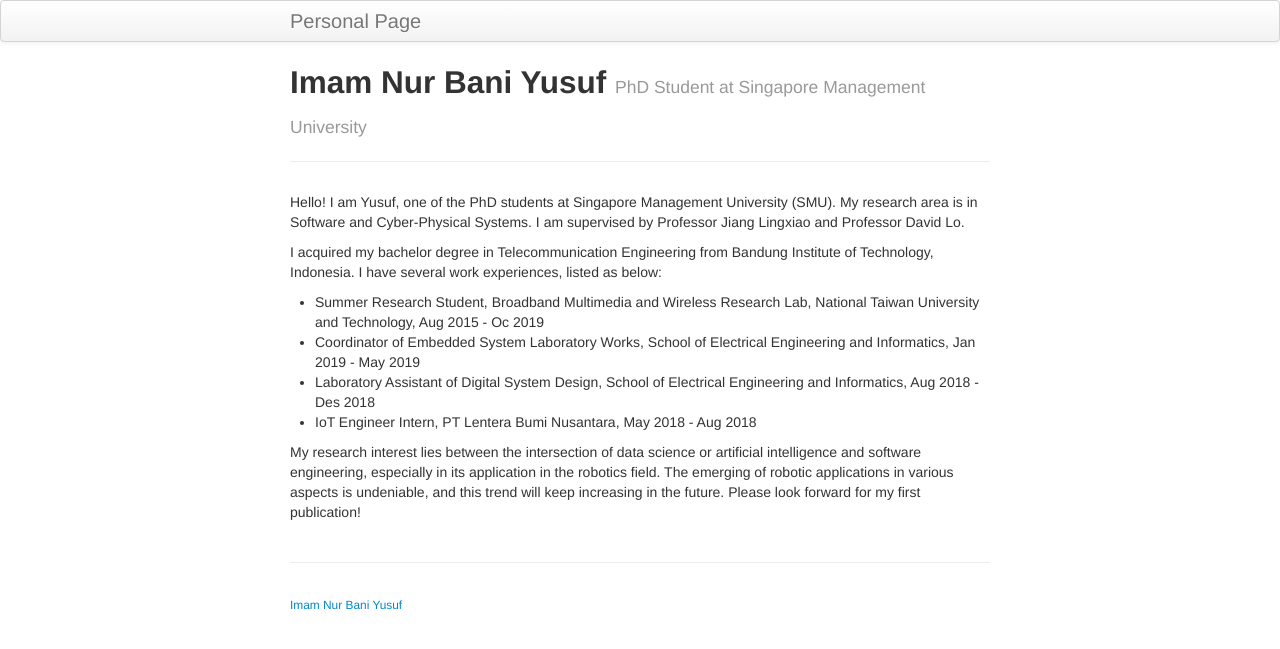
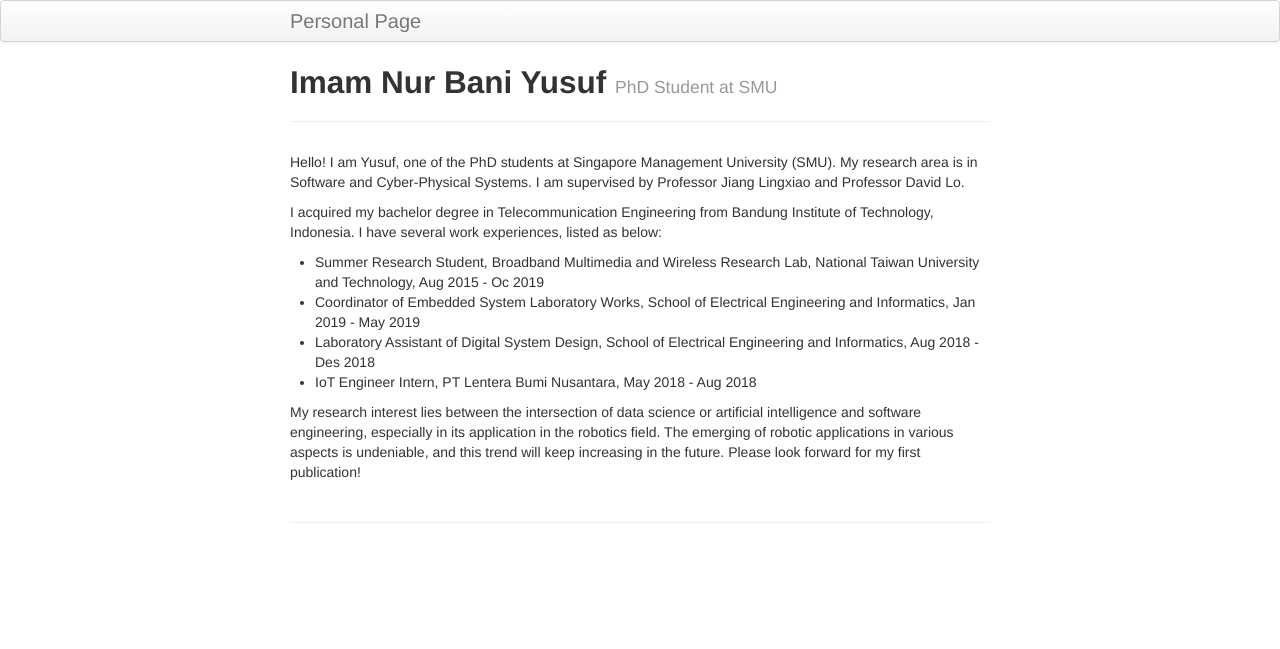
Before and after one commit to imamnurby/imamnurby.github.io, a Jekyll site: the page built from index.md, in a window 1280 px wide. Shown: the top 649 px of the page. Built offline with Jekyll 4.4.1, drawn with Linux system fonts in a browser that asks for light colours.

Commit message:
remove footer

```diff
--- a/_includes/themes/twitter/default.html
+++ b/_includes/themes/twitter/default.html
@@ -45,7 +45,7 @@
       <footer>
         <p><small>
   <!-- start of Karl's footer; modify this part -->
-          <a href="https://www.linkedin.com/in/inby/">Imam Nur Bani Yusuf</a>
+
   <!-- end of Karl's footer; modify this part -->
         </small></p>
       </footer>
--- a/index.md
+++ b/index.md
@@ -1,7 +1,7 @@
 ---
 layout: page
 title: Imam Nur Bani Yusuf
-tagline: PhD Student at Singapore Management University
+tagline: PhD Student at SMU
 description:
 ---
 
```
